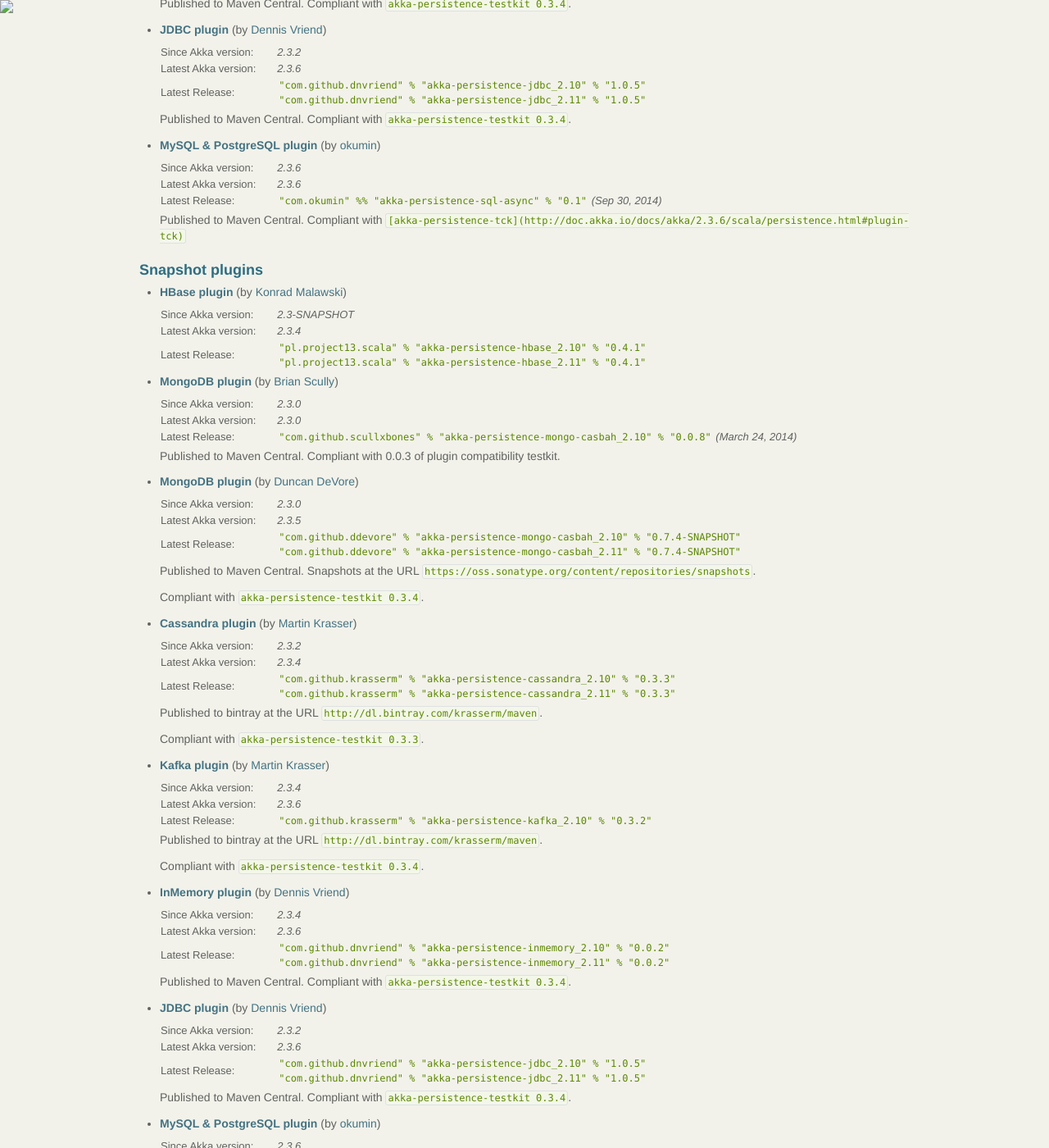
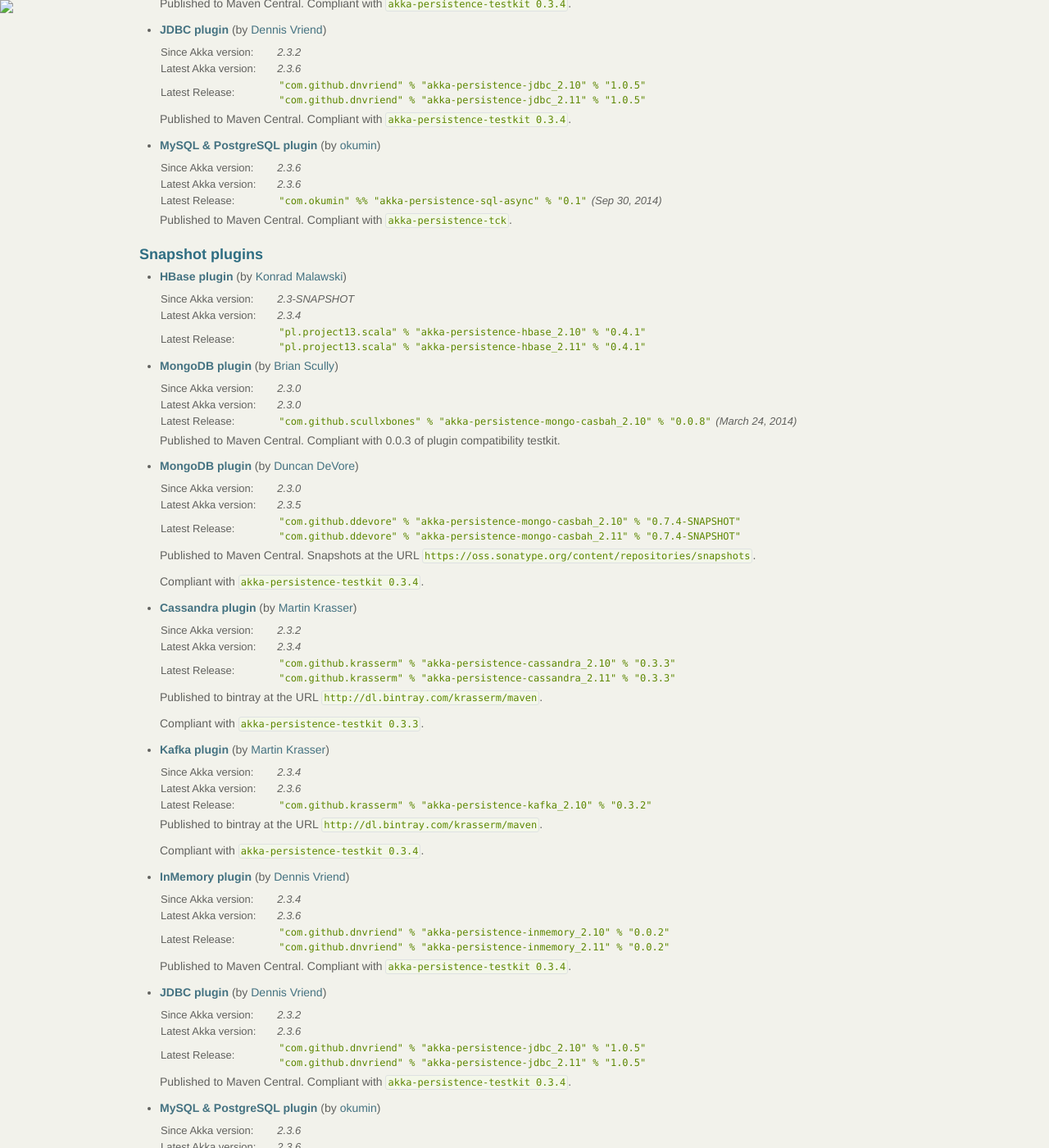
Before and after one commit to raboof/akka.github.com, a Jekyll site: the page built from community/index.md, in a window 1280 px wide and 1400 px high, scrolled down 5087 px. Shown: the whole window at 82% size. Built offline with Jekyll 4.4.1, drawn with Linux system fonts in a browser that asks for light colours; some of the changed text lies outside the part shown.

Commit message:
Move code tag inside of the link

```diff
--- a/community/index.md
+++ b/community/index.md
@@ -441,7 +441,7 @@
     <tr><td>Latest Release:</td><td><code>"com.okumin" %% "akka-persistence-sql-async" % "0.1"</code> (Sep 30, 2014)</td></tr>
   </table>
 
-  Published to Maven Central. Compliant with <code>[akka-persistence-tck](http://doc.akka.io/docs/akka/2.3.6/scala/persistence.html#plugin-tck)</code>
+  Published to Maven Central. Compliant with [`akka-persistence-tck`](http://doc.akka.io/docs/akka/2.3.6/scala/persistence.html#plugin-tck).
 
 ### Snapshot plugins
 
@@ -540,7 +540,7 @@
     <tr><td>Latest Release:</td><td><code>"com.okumin" %% "akka-persistence-sql-async" % "0.1"</code> (Sep 30, 2014)</td></tr>
   </table>
 
-  Published to Maven Central. Compliant with <code>[akka-persistence-tck](http://doc.akka.io/docs/akka/2.3.6/scala/persistence.html#plugin-tck)</code>
+  Published to Maven Central. Compliant with [`akka-persistence-tck`](http://doc.akka.io/docs/akka/2.3.6/scala/persistence.html#plugin-tck).
 
 ## Projects Using Akka
 
```
